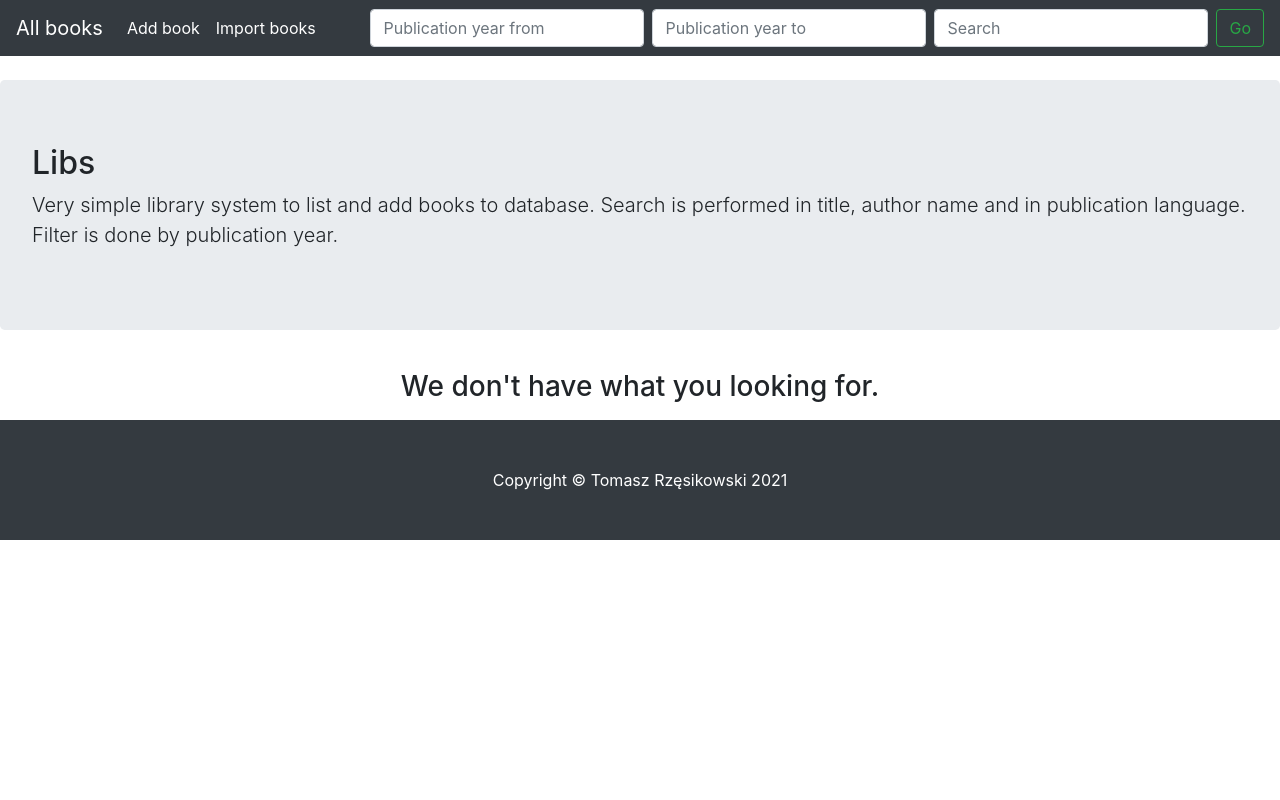
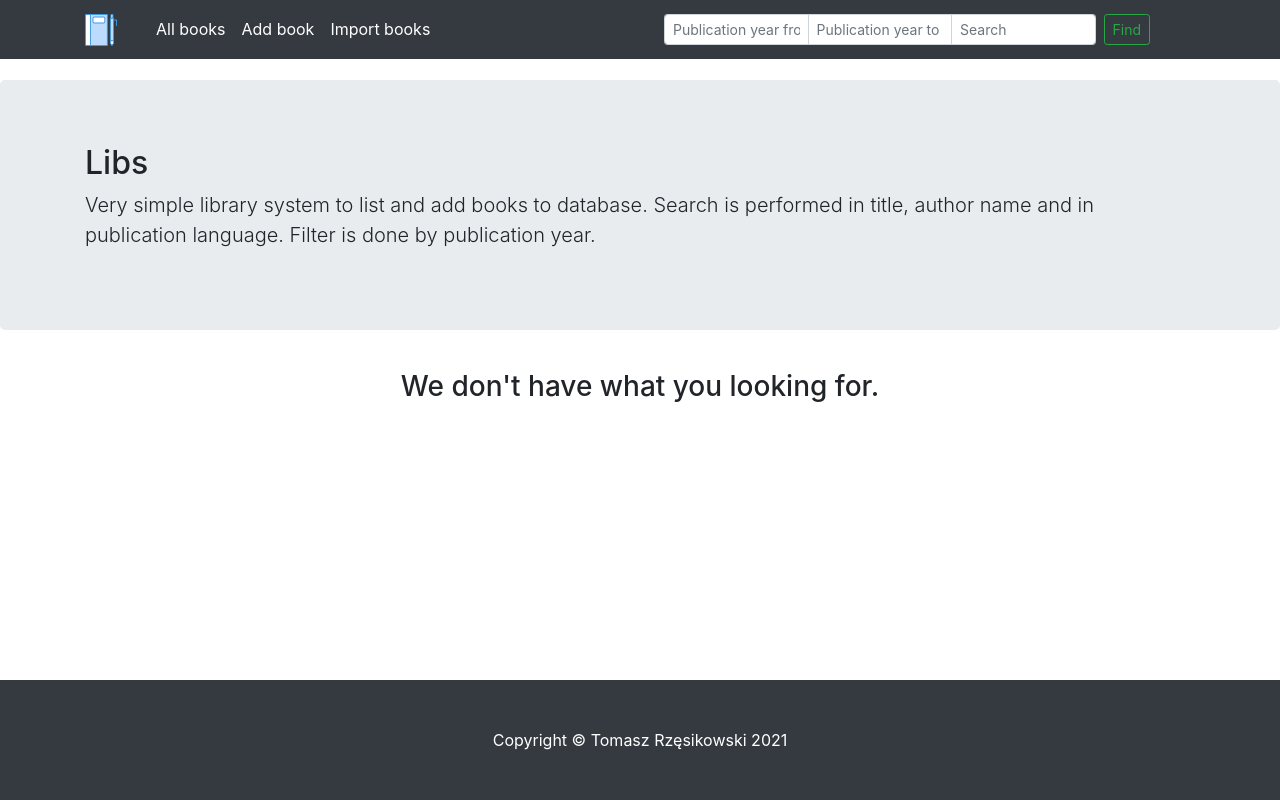
Before and after one commit to tomasz-rzesikowski/books_poc, a Django app: template books/templates/books/books.html in a window 1280 px wide. Run offline with Django 3.2, Linux system fonts and the light colour scheme; the template is opened without the code that fills it, so the values that code supplies are empty; some libraries are stand-ins or nearby versions.

Commit message:
fix(template): reformat template

```diff
--- a/templates/partials/_base.html
+++ b/templates/_base.html
@@ -13,8 +13,9 @@
         <link href="{% static 'styles/style.css' %}" rel="stylesheet">
     {% endblock %}
 </head>
-<body>
+<body class="d-flex flex-column min-vh-100">
 <header class="jumbotron my-4">
+    <div class="container">
         <h2>Libs</h2>
         <p class="lead">
             Very simple library system
@@ -22,12 +23,13 @@
             Search is performed in title, author name and in publication language.
             Filter is done by publication year.
         </p>
+    </div>
 </header>
 {% block navigation %}
     {% include 'partials/_nav.html' %}
 {% endblock %}
 
-<div class="container">
+<div class="container wrapper flex-grow-1">
     <div class="row justify-content-center">
         {% block content %}
         {% endblock %}
@@ -39,6 +41,7 @@
 </footer>
 
 {% block scripts %}
+    <script src="{% static 'scripts/bootstrap.min.js' %}" async defer></script>
 {% endblock %}
 
 </body>
--- a/templates/partials/_footer.html
+++ b/templates/partials/_footer.html
@@ -1,3 +1,3 @@
-<section class="container">
+<section class="container mt-auto">
     <p class="m-0 text-center text-white">Copyright © Tomasz Rzęsikowski 2021</p>
 </section>
--- a/templates/partials/_nav.html
+++ b/templates/partials/_nav.html
@@ -1,24 +1,58 @@
+{% load static %}
+
 <nav class="navbar navbar-expand-lg navbar-dark bg-dark fixed-top">
-    <a class="navbar-brand" href="{% url "books:list-books" %}">All books</a>
+    <div class="container">
+        <a class="navbar-brand" href="{% url "books:list-books" %}">
+            <img src="{% static 'images/logo.svg' %}" alt="Book logo" class="logo">
+        </a>
+        <button class="navbar-toggler" type="button" data-bs-toggle="collapse" data-bs-target="#navbarSupportedContent"
+                aria-controls="navbarSupportedContent" aria-expanded="false" aria-label="Toggle navigation">
+            <span class="navbar-toggler-icon"></span>
+        </button>
+        <div class="collapse navbar-collapse" id="navbarSupportedContent">
+            <div class="container">
+                <div class="row w-100">
+                    <div class="col-12 col-md">
+                        <ul class="navbar-nav me-auto mb-2 mb-lg-0">
+                            <li class="nav-item">
+                                <a class="nav-link active" aria-current="page" href="{% url "books:list-books" %}">All
+                                    books</a>
+                            </li>
+                            <li class="nav-item">
+                                <a class="nav-link active" aria-current="page" href="{% url "books:create-book" %}">Add
+                                    book</a>
+                            </li>
+                            <li class="nav-item">
+                                <a class="nav-link active" aria-current="page"
+                                   href="{% url "books:list-import-books" %}">Import
+                                    books</a>
+                            </li>
+                        </ul>
+                    </div>
+                    <div class="col-12 col-md  d-flex justify-content-end align-items-center">
+                        <form class="d-flex justify-content-end align-items-center" method="get"
+                              action="{% url "books:list-books" %}">
+                            <div class="input-group">
+                                <input class="form-control form-control-sm" type="text"
+                                       placeholder="Publication year from"
+                                       aria-label="Search"
+                                       name="gte" value="{{ request.GET.gte }}">
+                                <input class="form-control form-control-sm" type="text"
+                                       placeholder="Publication year to"
+                                       aria-label="Search"
+                                       name="lte" value="{{ request.GET.lte }}">
+                                <input class="form-control form-control-sm" type="text" placeholder="Search"
+                                       aria-label="Search"
+                                       name="q"
+                                       value="{{ request.GET.q }}">
 
-    <div class="navbar-collapse">
-        <ul class="navbar-nav mr-auto">
-            <li class="nav-item">
-                <a class="nav-link active" aria-current="page" href="{% url "books:create-book" %}">Add book</a>
-            </li>
-            <li class="nav-item">
-                <a class="nav-link active" aria-current="page" href="{% url "books:list-import-books" %}">Import books</a>
-            </li>
-        </ul>
+                            </div>
+                            <button class="btn btn-outline-success btn-sm" type="submit">Find</button>
+                        </form>
+                    </div>
+                </div>
+            </div>
 
-        <form class="form-inline my-2 my-lg-0" method="get" action="{% url "books:list-books" %}">
-            <input class="form-control mr-sm-2" type="search" placeholder="Publication year from" aria-label="Search"
-                   name="gte" value="{{ request.GET.gte }}">
-            <input class="form-control mr-sm-2" type="search" placeholder="Publication year to" aria-label="Search"
-                   name="lte" value="{{ request.GET.lte }}">
-            <input class="form-control mr-sm-2" type="search" placeholder="Search" aria-label="Search" name="q"
-                   value="{{ request.GET.q }}">
-            <button class="btn btn-outline-success my-2 my-sm-0" type="submit">Go</button>
-        </form>
+        </div>
     </div>
 </nav>
```
Lines whose indentation alone changed are shown as unchanged.
